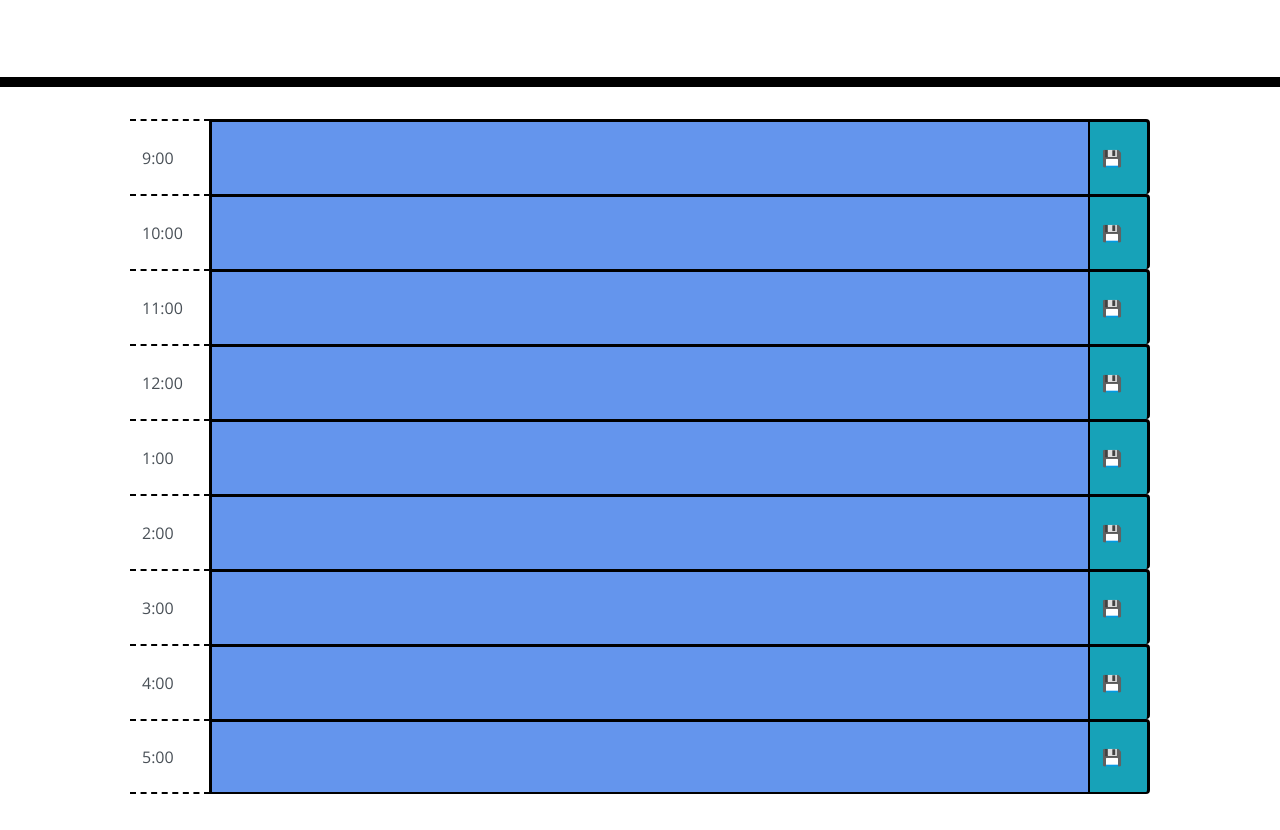
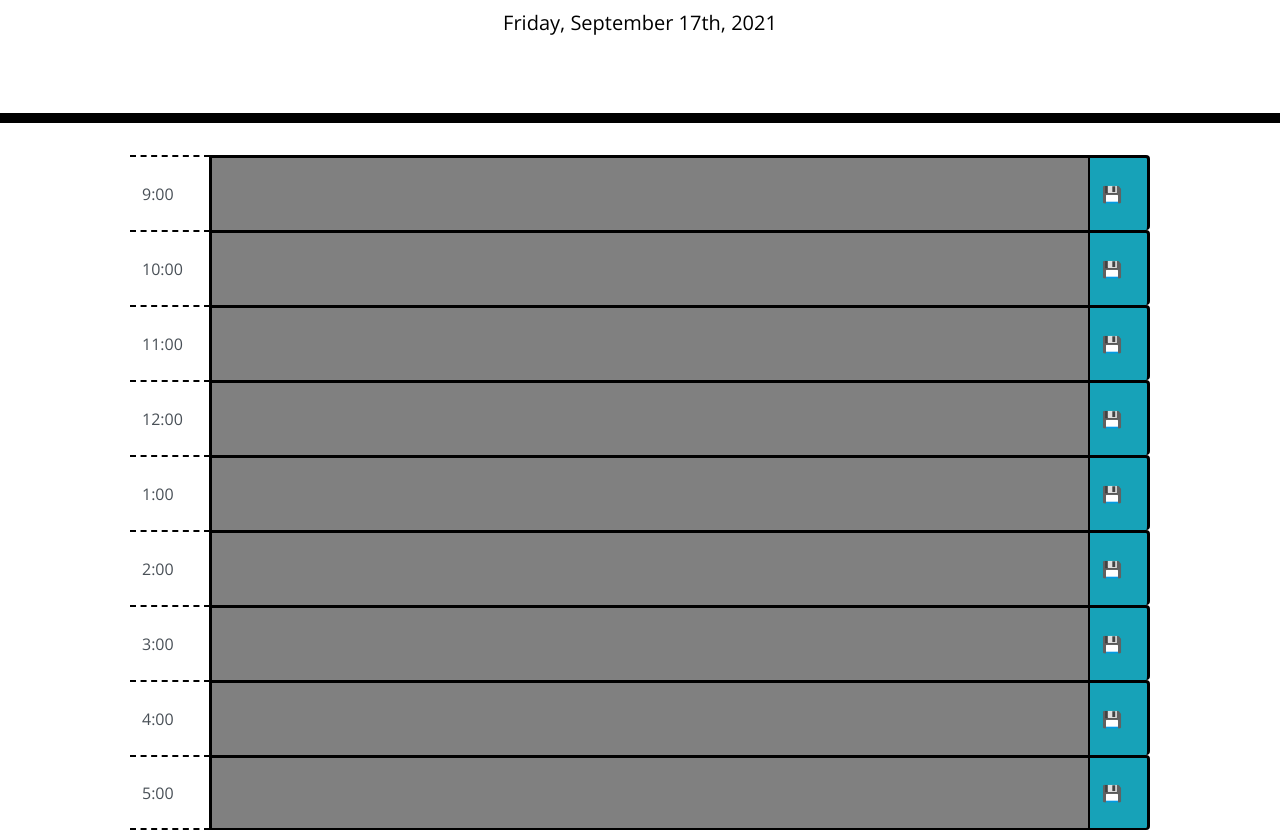
Before and after one commit to jfisher37/work-day-scheduler, a plain HTML site: page index.html in a window 1280 px wide. Shown: the part 181-1011 px from the top of the page. Before the commit the page ends 975 px from the top, so only its background shows below. Drawn offline with nearby package versions, Linux system fonts and the light colour scheme.

Commit message:
added time-sensitive coloration to timeblocks.

```diff
--- a/index.html
+++ b/index.html
@@ -70,7 +70,7 @@
         <div class="input-group-prepend">
           <span class="input-group-text time-label">1:00</span>
         </div>
-        <input type="text" class="form-control" aria-label="To-do item" data-time=13">
+        <input type="text" class="form-control" aria-label="To-do item" data-time="13">
         <div class="input-group-append">
           <button class="input-group-text save-btn btn btn-info" data-time="13">💾</button>
         </div>
@@ -106,7 +106,7 @@
         <div class="input-group-prepend">
           <span class="input-group-text time-label final-time">5:00</span>
         </div>
-        <input type="text" class="form-control final" aria-label="To-do item" data-time="17">
+        <input type="text" class="form-control" id="final-input" aria-label="To-do item" data-time="17">
         <div class="input-group-append">
           <button class="input-group-text save-btn btn btn-info final" data-time="17">💾</button>
         </div>
--- a/script.js
+++ b/script.js
@@ -1,9 +1,15 @@
 // GIVEN I am using a daily planner to create a schedule
 // WHEN I open the planner
 // THEN the current day is displayed at the top of the calendar
-let el9 = $('input[data-time="9"]')
+// let el9 = $('input[data-time="9"]')
 
-console.log(el9)
+let currentDayEl = $('#currentDay');
+console.log(currentDayEl);
+
+currentDayEl.text(
+    moment().format("dddd, MMMM Do, YYYY")
+)
+
     // Make a current day el and add a moment to it displaying the day.
 
 // WHEN I scroll down
@@ -16,6 +22,21 @@ console.log(el9)
 
     // style timeblocks here, using conditionals based on current time (re: moment)
 
+    let timeBlockEl = $('[class="form-control"]');
+    console.log(timeBlockEl);
+
+    for (let i = 0; i < timeBlockEl.length; i++){
+       if(timeBlockEl[i].dataset.time*1 < moment().format("H")*1){
+        timeBlockEl[i].style.backgroundColor = "gray";
+       };
+
+       if (timeBlockEl[i].dataset.time*1 === moment().format("H")*1){
+        timeBlockEl[i].style.backgroundColor = "green";
+       }
+
+   //^Why did I have to *1 to make this work??!!!?
+    }
+
 // WHEN I click into a timeblock
 // THEN I can enter an event
 // WHEN I click the save button for that timeblock
--- a/style.css
+++ b/style.css
@@ -116,6 +116,10 @@ padding-right: 60px;
       border-bottom: solid black 2px;
   }
 
+  #final-input{
+    border-bottom: solid black 2px;
+  }
+
   .final-time {
     border-bottom: dashed black 2px;
   }
```
